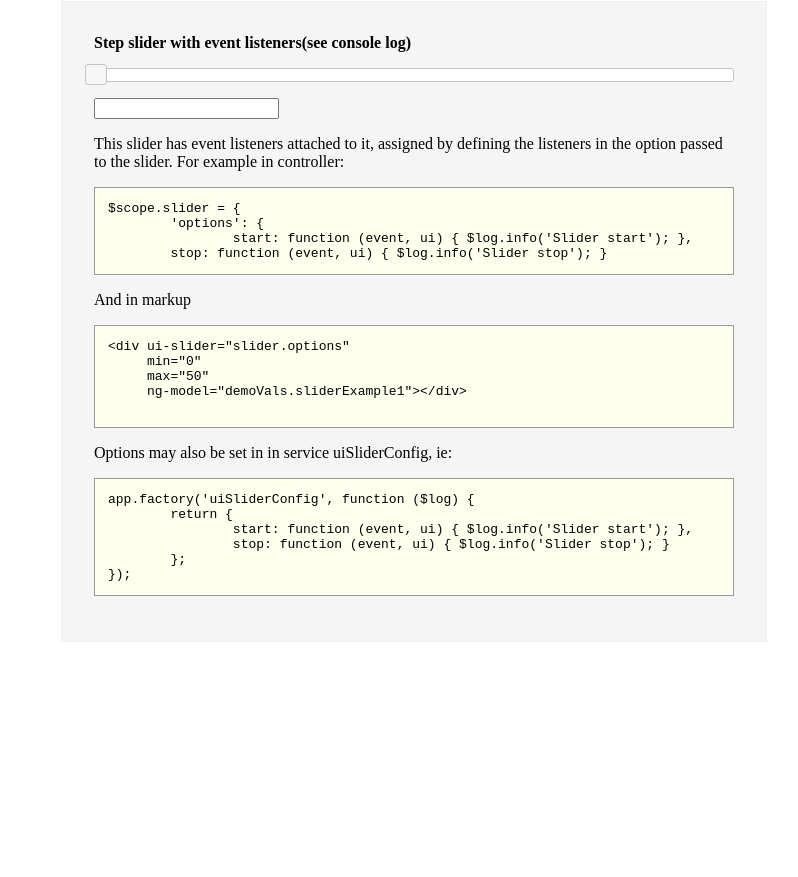
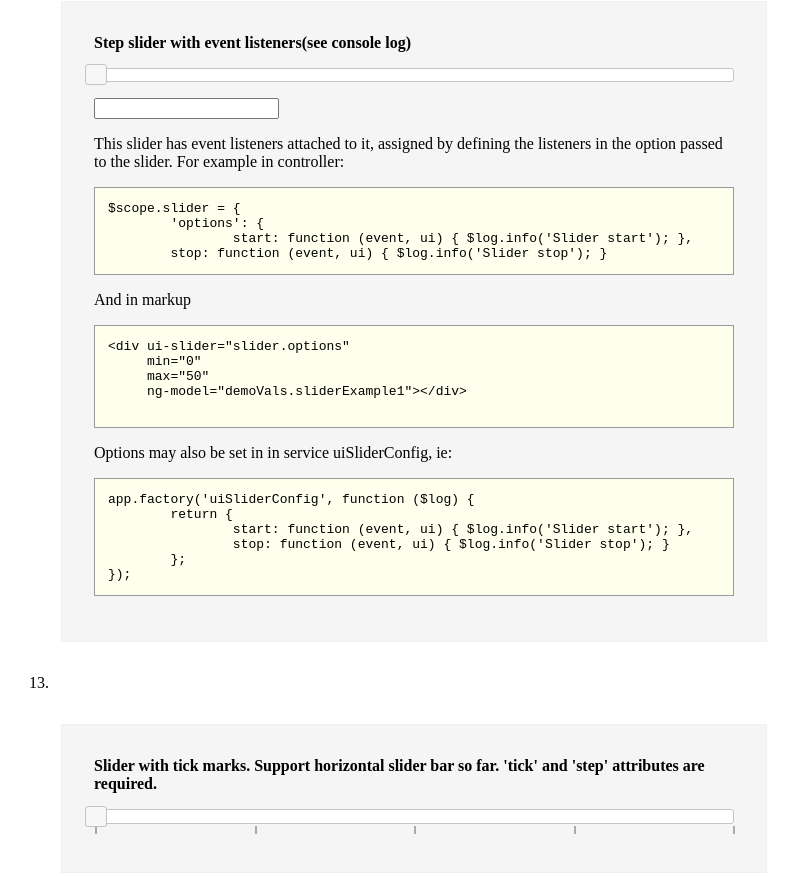
Before and after one commit to angular-ui/ui-slider, a website: page demo/demo.html in a window 1280 px wide. Shown: the part 3307-4184 px from the top of the page, without its empty margins (51-849 px from the left). Before the commit the page ends 4021 px from the top, so only its background shows below. Drawn offline with nearby package versions, Linux system fonts and the light colour scheme; files that its build step writes are made by us from their sources.

Commit message:
Added tick marks support for horizontal slider bar. Changed demo file to present a demo usage for the slider with tick marks. Fixed jquery include error when jquery lib updated to 2.x.

```diff
--- /dev/null
+++ b/demo/css/slider.css
@@ -0,0 +1,7 @@
+.ui-slider-tick {
+  position: absolute;
+  background-color: #aaa;
+  width: 2px;
+  height: 8px;
+  top: 16px;
+}
--- a/demo/demo.html
+++ b/demo/demo.html
@@ -5,7 +5,8 @@
 	<meta http-equiv="X-UA-Compatible" content="IE=edge,chrome=1">
 	<title>AngularUI - Slider demo</title>
 	<base href=".."></base>
-  	<link rel="stylesheet" href="bower_components/jquery-ui/themes/smoothness/jquery-ui.css">
+	<link rel="stylesheet" href="bower_components/jquery-ui/themes/smoothness/jquery-ui.css">
+	<link rel="stylesheet" href="demo/css/slider.css">
 	<style>
 		body {
 			padding: 2em;
@@ -188,10 +189,16 @@ app.factory('uiSliderConfig', function ($log) {
 </pre>
 	</div>
 	</li>
+		<li>
+			<div class="sliderExample"><a name="ex13"></a>
+				<strong>Slider with tick marks. Support horizontal slider bar so far. 'tick' and 'step' attributes are required.</strong>
+				<div ui-slider data-min="0" data-max="20" data-step="5" data-tick ng-model="demoVals.sliderExample13"></div>
+			</div>
+		</li>
 	</ol>
-	<script type="text/javascript" src="bower_components/jquery/jquery.min.js"></script>
-  	<script type="text/javascript" src="bower_components/jquery-ui/ui/minified/jquery-ui.min.js"></script>
-  	<script type="text/javascript" src="bower_components/angular/angular.min.js"></script>
+	<script type="text/javascript" src="bower_components/jquery/dist/jquery.min.js"></script>
+	<script type="text/javascript" src="bower_components/jquery-ui/ui/minified/jquery-ui.min.js"></script>
+	<script type="text/javascript" src="bower_components/angular/angular.min.js"></script>
 	<script type="text/javascript" src="src/slider.js"></script>
 	<script>
 		var app = angular.module('sliderDemoApp', ['ui.slider']);
--- a/src/slider.js
+++ b/src/slider.js
@@ -5,8 +5,8 @@ angular.module('ui.slider', []).value('uiSliderConfig',{}).directive('uiSlider',
     uiSliderConfig = uiSliderConfig || {};
     return {
         require: 'ngModel',
-        compile: function () {
-            return function (scope, elm, attrs, ngModel) {
+        compile: function() {
+            var preLink = function (scope, elm, attrs, ngModel) {
 
                 function parseNumber(n, decimals) {
                     return (decimals) ? parseFloat(n) : parseInt(n, 10);
@@ -135,6 +135,31 @@ angular.module('ui.slider', []).value('uiSliderConfig',{}).directive('uiSlider',
                     destroy();
                 });
             };
+
+            return {
+                pre: preLink,
+                post: postLink
+            };
         }
     };
 }]);
+
+function postLink(scope, element, attrs, ngModel) {
+    // Add tick marks if 'tick' and 'step' attributes have been setted on element.
+    // Support horizontal slider bar so far. 'tick' and 'step' attributes are required.
+    var options = angular.extend({}, scope.$eval(attrs.uiSlider));
+    var properties = ['max', 'step', 'tick'];
+    angular.forEach(properties, function(property) {
+        if (angular.isDefined(attrs[property])) {
+            options[property] = attrs[property];
+        }
+    });
+    if (angular.isDefined(options['tick']) && angular.isDefined(options['step'])) {
+        var total = parseInt(parseInt(options['max'])/parseInt(options['step']));
+        for (var i = total; i >= 0; i--) {
+            console.log(i);
+            var left = ((i / total) * 100) + '%';
+            $("<div/>").addClass("ui-slider-tick").appendTo(element).css({left: left});
+        };
+    }
+}
```
